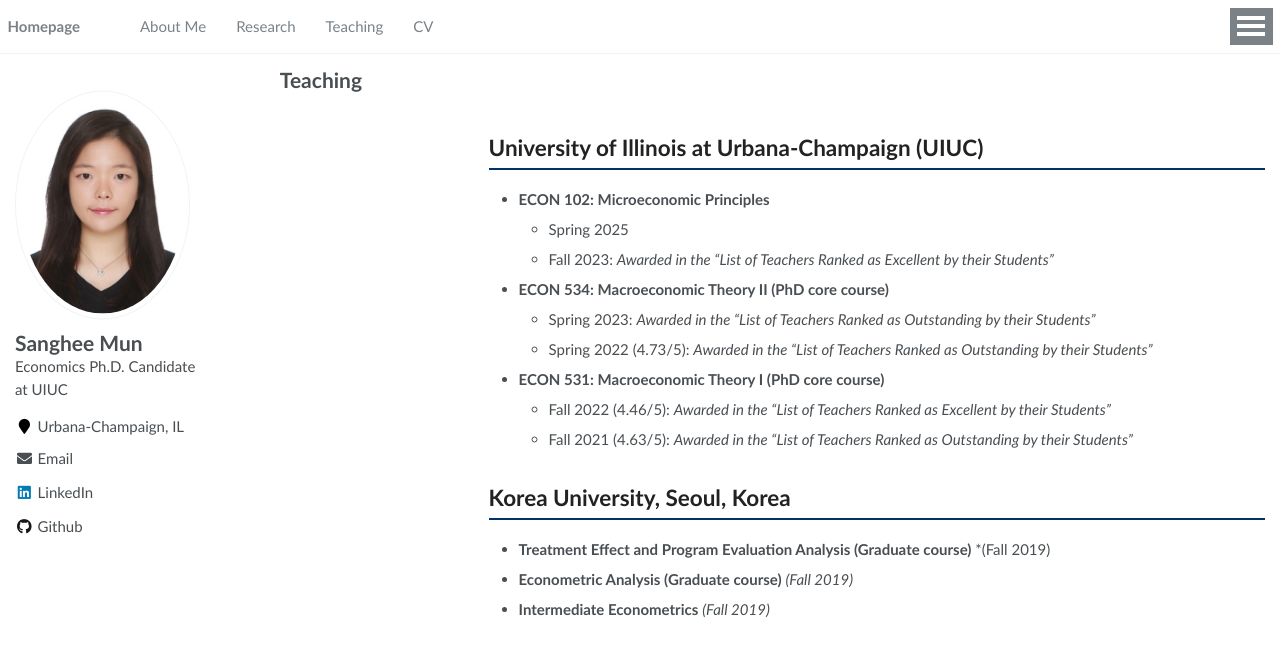
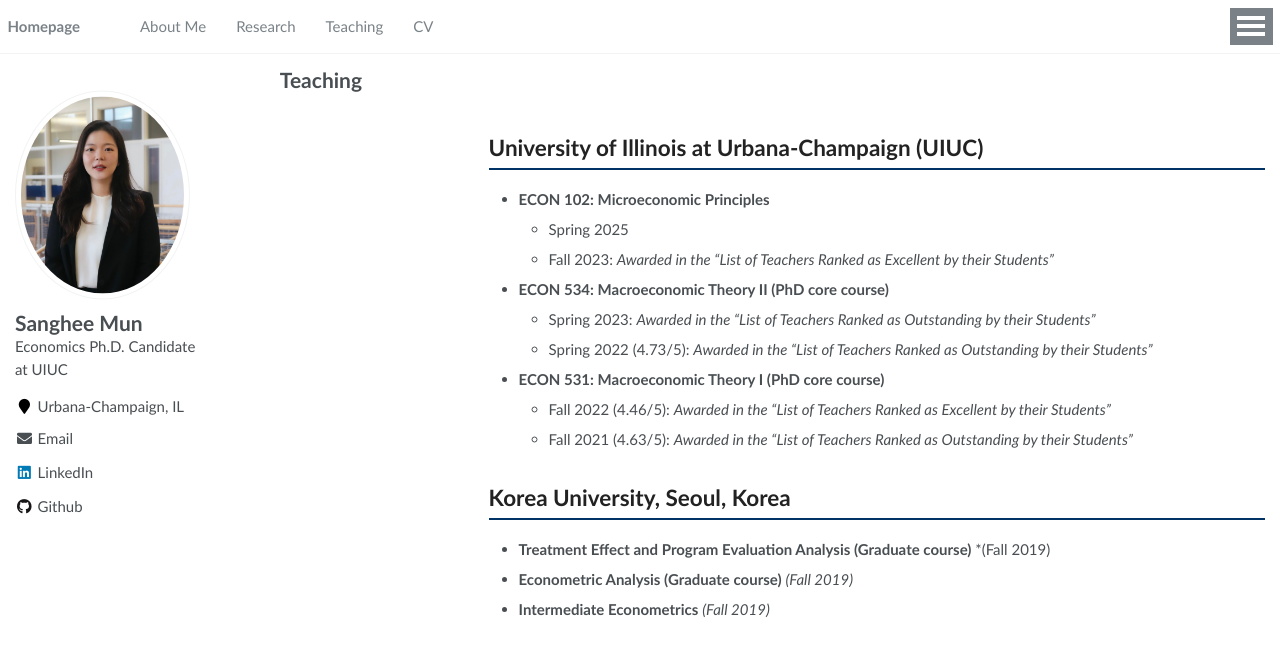
Before and after one commit to sanghee727/sanghee727.github.io, a Jekyll site: the page built from _pages/teaching.md, in a window 1280 px wide. Shown: the top 656 px of the page. Built offline with Jekyll 4.4.1, drawn with Linux system fonts in a browser that asks for light colours.

Commit message:
chore: point avatar to /_pages with cache-buster

```diff
--- a/_config.yml
+++ b/_config.yml
@@ -23,7 +23,7 @@ baidu_site_verification  :  # get baidu_site_verification from https://ziyuan.ba
 # Site Author
 author:
   name             : "Sanghee Mun"
-  avatar           : "/images/profile_me.jpeg"
+  avatar           : "/_pages/profile_me.jpeg?v=20251026"
   bio              :
   location         : "Urbana-Champaign, IL"
   employer         :
```
Also changed, not shown: images/profile_me.jpeg.
